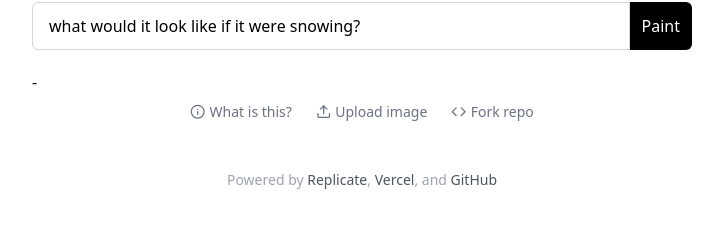
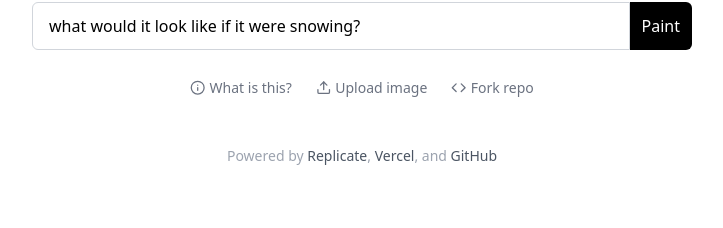
Before and after one commit to replicate/paint-by-text, a Next.js app: page / in a window 1280 px wide. Shown: the part 704-932 px from the top of the page, without its empty margins (278-1001 px from the left). Built offline with nearby package versions, Linux system fonts and the light colour scheme.

Commit message:
Remove stray hyphen from footer

```diff
--- a/components/footer.js
+++ b/components/footer.js
@@ -9,7 +9,6 @@ import Link from "next/link";
 export default function Footer({ events, startOver, handleImageDropped }) {
   return (
     <div className="w-full">
-      -{" "}
       <div className="text-center">
         <Link href="/about">
           <a className="lil-button">
```
